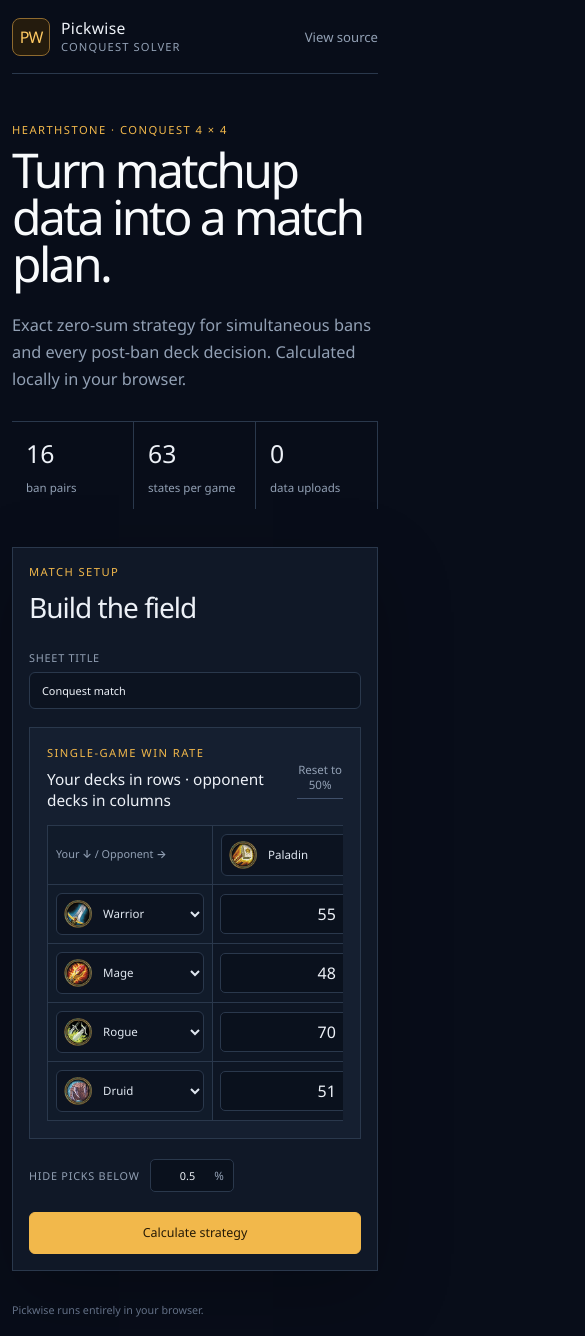
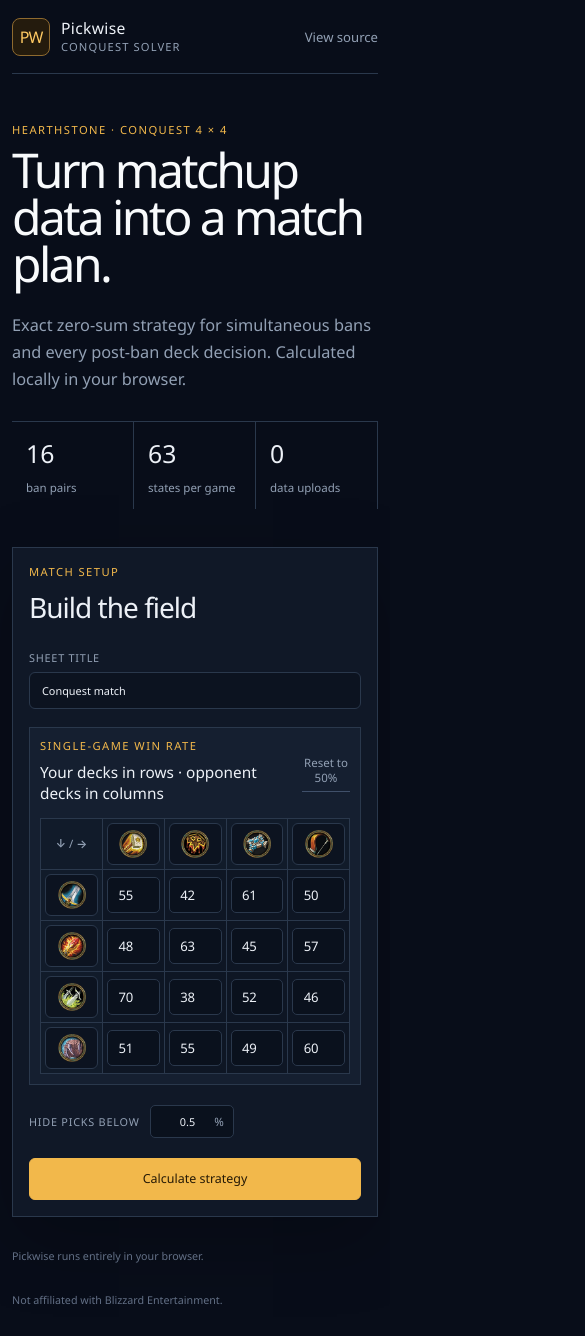
Before and after one commit to akulinich/Pickwise, a React (Vite) app: page / in a window 390 px wide. Shown: the top 1336 px of the page, 585 px wide, since content can reach past the window. Built offline with nearby package versions, Linux system fonts and the light colour scheme.

Commit message:
Use icon-only class selectors on narrow screens

```diff
--- a/src/styles.css
+++ b/src/styles.css
@@ -1195,6 +1195,68 @@ code {
     width: 100%;
   }
 
+  .matrix-card {
+    padding: 10px;
+  }
+
+  .input-matrix {
+    min-width: 100%;
+  }
+
+  .input-matrix th {
+    min-width: 0;
+    padding: 4px;
+  }
+
+  .input-matrix td {
+    padding: 4px;
+  }
+
+  .input-matrix .matrix-corner {
+    width: 62px;
+    font-size: 0;
+    text-align: center;
+  }
+
+  .input-matrix .matrix-corner::after {
+    content: "↓ / →";
+    font-size: 0.72rem;
+  }
+
+  .input-matrix th .class-picker {
+    min-width: 0;
+  }
+
+  .input-matrix th .class-picker select {
+    padding: 0;
+    color: transparent;
+    font-size: 0;
+  }
+
+  .input-matrix th .class-picker select option {
+    color: #111827;
+    font-size: 1rem;
+  }
+
+  .input-matrix th .class-icon {
+    left: 50%;
+    transform: translateX(-50%);
+  }
+
+  .input-matrix .percent-input {
+    min-width: 0;
+  }
+
+  .input-matrix .percent-input input {
+    padding: 8px 1px;
+    font-size: 0.82rem;
+    text-align: center;
+  }
+
+  .input-matrix .percent-input > span {
+    display: none;
+  }
+
   .calculate-action {
     align-items: stretch;
     flex-direction: column;
```
Also changed, not shown: 1 other file (tests, documents, lock files or other folders).
